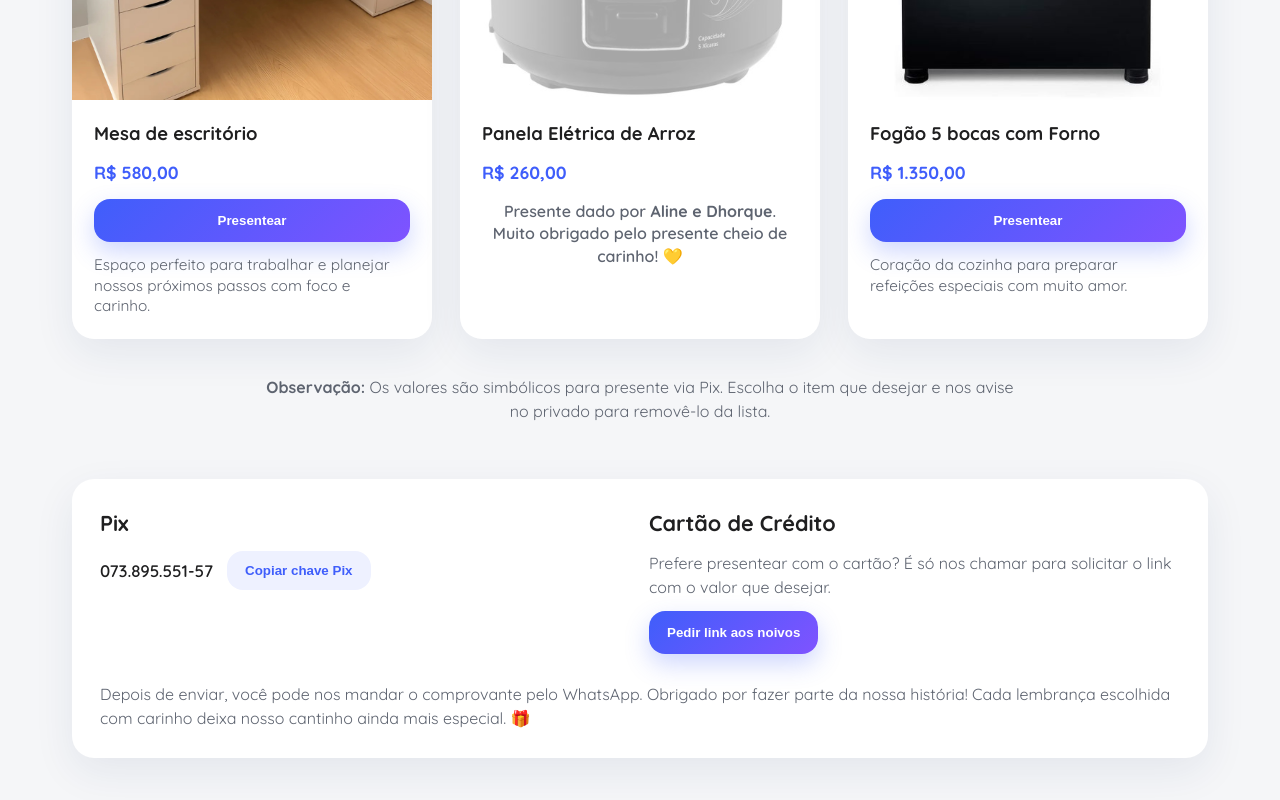
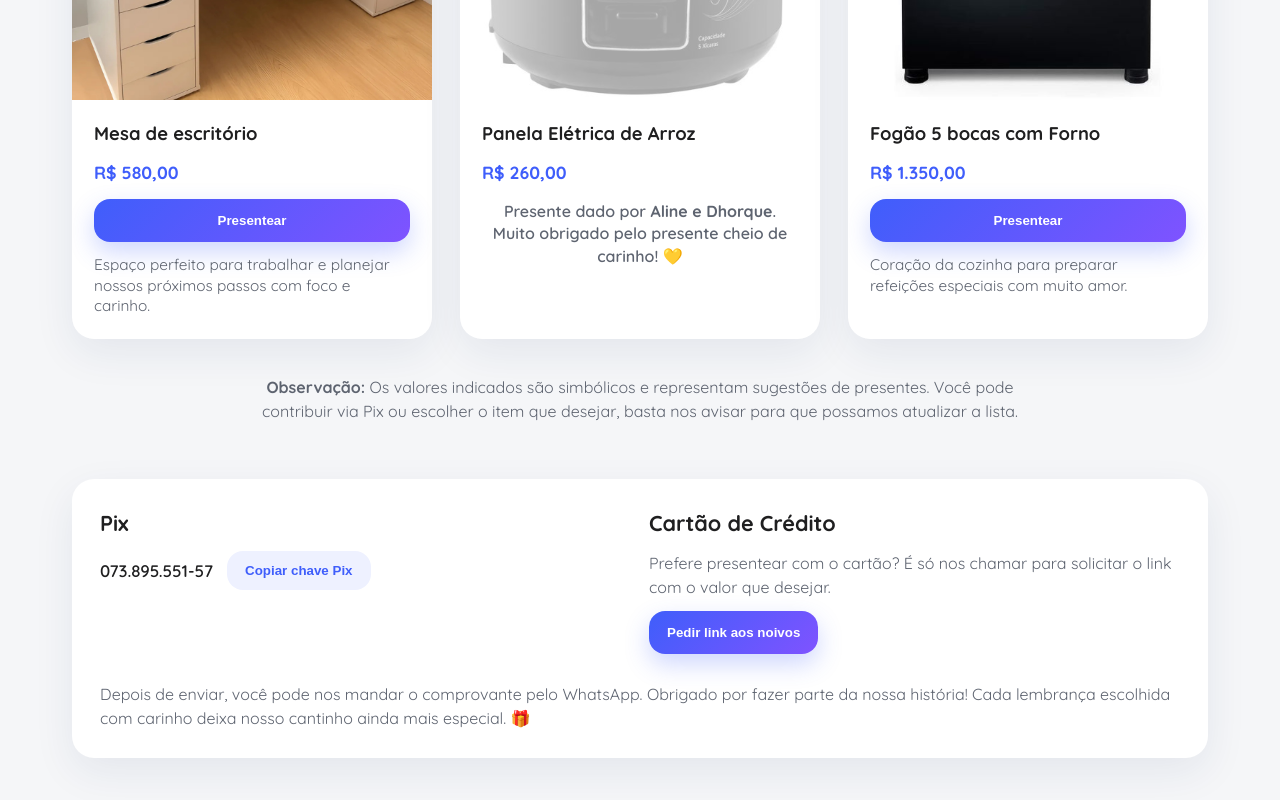
Before and after one commit to MatheusBrito-dll/lista-casamento-M-E, a plain HTML site: page index.html in a window 1280 px wide. Shown: the part 4208-5008 px from the top of the page. Drawn offline with Linux system fonts and the light colour scheme.

Commit message:
Atualiza texto da observação na lista

```diff
--- a/index.html
+++ b/index.html
@@ -97,7 +97,7 @@
       <div id="grid" class="grid" role="list"></div>
     </section>
 
-    <p class="note"><strong>Observação:</strong> Os valores são simbólicos para presente via Pix. Escolha o item que desejar e nos avise no privado para removê-lo da lista.</p>
+    <p class="note"><strong>Observação:</strong> Os valores indicados são simbólicos e representam sugestões de presentes. Você pode contribuir via Pix ou escolher o item que desejar, basta nos avisar para que possamos atualizar a lista.</p>
 
     <footer aria-label="Formas de presente">
       <div class="payment-options">
```
